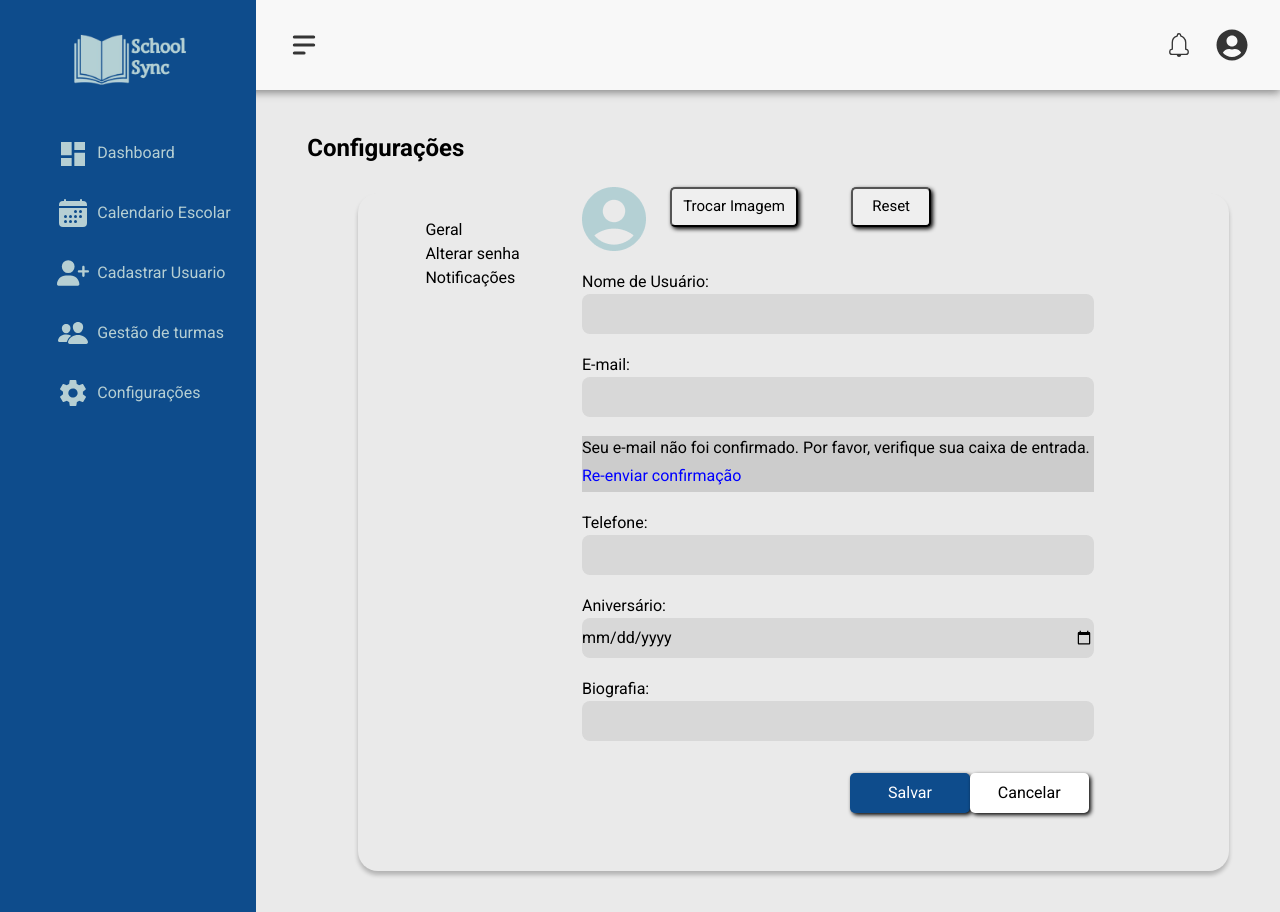
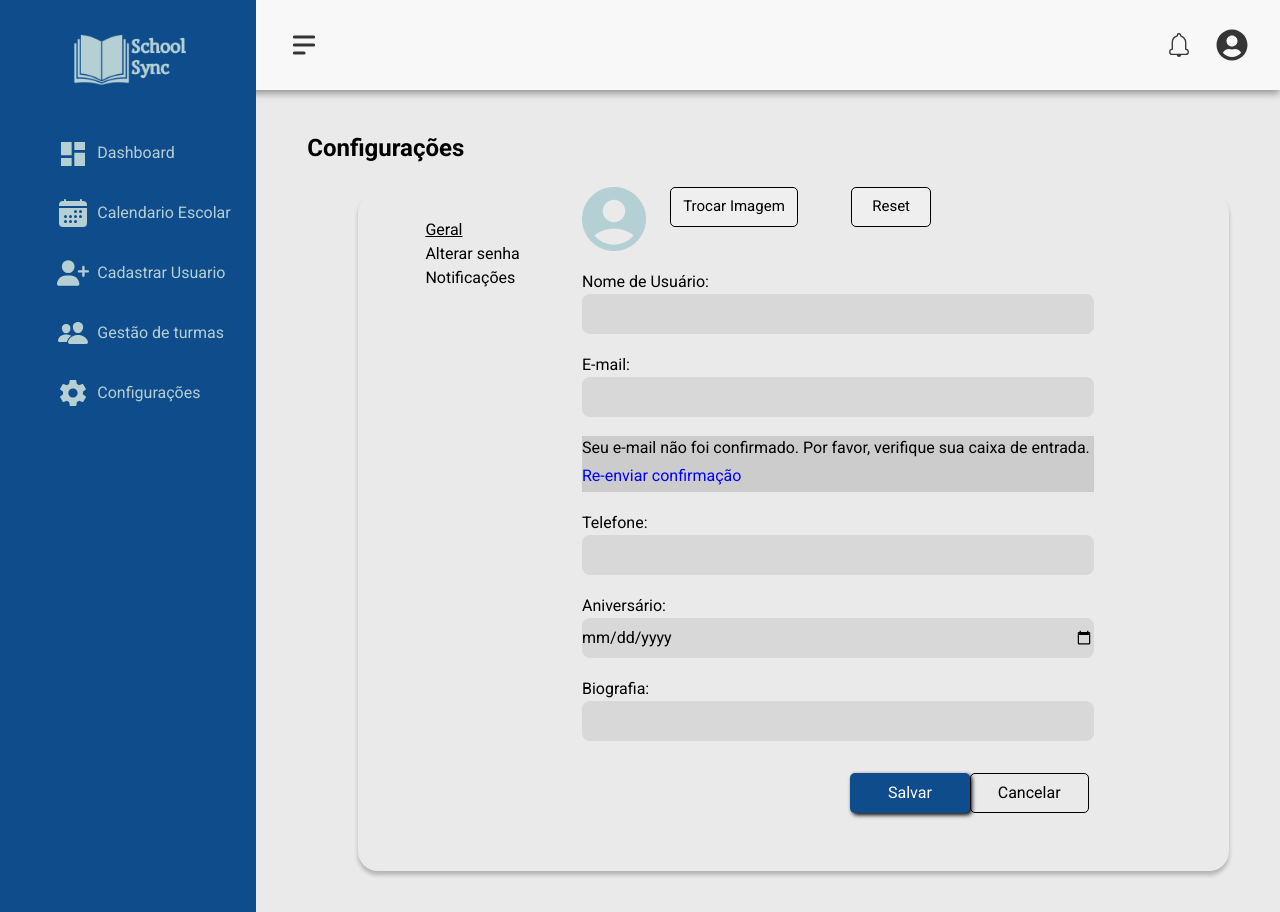
Before and after one commit to Alisonjs0/SchoolSync, a Next.js app: page /pages/configuracoesGeral in a window 1280 px wide. Built offline with nearby package versions, Linux system fonts and the light colour scheme.

Commit message:
modificações no css

```diff
--- a/app/pages/alterarsenhapt1/alterarsenhapt1.css
+++ b/app/pages/alterarsenhapt1/alterarsenhapt1.css
@@ -22,6 +22,10 @@ h3{
     display: grid;
     font-family: "Roboto", system-ui;
     color: black;
+ }
+
+ #senha{
+    text-decoration: underline;
  }
 
  .ctn-form{
@@ -82,8 +86,7 @@ input{
     border-radius: 5px;
     font-family: "Roboto", system-ui;
     font-size: 16px;
-    border: none;
-    box-shadow: 2px 2px 4px black;
+    border: 1px solid;
 }
 
 .Button button:hover {
--- a/app/pages/alterarsenhapt1/page.js
+++ b/app/pages/alterarsenhapt1/page.js
@@ -7,9 +7,9 @@ const AlterarSenhaPt1 = () => {
             <h3>Configurações</h3>
             <div className="container conteudoMenus">
                 <div className='ctn-sub-menus'>
-                        <a href="">Geral</a>
-                        <a href="">Alterar senha</a>
-                        <a href="">Notificações</a>
+                        <a href="" id='geral'>Geral</a>
+                        <a href="" id='senha'>Alterar senha</a>
+                        <a href="" id='not'>Notificações</a>
                 </div>
 
                 <div className='ctn-form'>
--- a/app/pages/alterarsenhapt2/alterarsenhapt2.css
+++ b/app/pages/alterarsenhapt2/alterarsenhapt2.css
@@ -29,6 +29,10 @@ h4{
     display: grid;
     font-family: "Roboto", system-ui;
     color: black;
+ }
+
+ #not{
+    text-decoration: underline;
  }
 
  label{
--- a/app/pages/alterarsenhapt2/page.js
+++ b/app/pages/alterarsenhapt2/page.js
@@ -7,9 +7,9 @@ const AlterarSenhaPt2 = () => {
             <h3>Configurações</h3>
             <div className="container conteudoMenus">
                 <div className='ctn-sub-menus'>
-                        <a href="">Geral</a>
-                        <a href="">Alterar senha</a>
-                        <a href="">Notificações</a>
+                        <a href="" id='geral'>Geral</a>
+                        <a href="" id='senha'>Alterar senha</a>
+                        <a href="" id='not'>Notificações</a>
                 </div>
 
                 <div className='ctn-form'>
--- a/app/pages/configuracoesGeral/configuracoesGeral.css
+++ b/app/pages/configuracoesGeral/configuracoesGeral.css
@@ -23,6 +23,10 @@ h3{
     font-family: "Roboto", system-ui;
     color: black;
  }
+
+#geral{
+    text-decoration: underline;
+}
 
 .icon{
    width: 10%;
@@ -98,13 +102,12 @@ h3{
 #CancelButton{
     width: 8rem;
     height: 2.5rem;
-    background: #fff;
+    background: none;
     color:black;
     border-radius: 5px;
     font-family: "Roboto", system-ui;
     font-size: 16px;
-    border: none;
-    box-shadow: 2px 2px 4px black;
+    border: 1px solid;
 }
 
 .Button-cd{
@@ -120,10 +123,11 @@ h3{
     height: 2.5rem;
     border-color: black;
     color:black;
+    background-color: none;
     border-radius: 5px;
     font-family: "Roboto", system-ui;
     font-size: 15px;
-    box-shadow: 2px 2px 4px black;
+    border: 1px solid;
 }
 
 #ResetButton{
@@ -131,10 +135,11 @@ h3{
     height: 2.5rem;
     border-color: black;
     color:black;
+    background-color: none;
     border-radius: 5px;
     font-family: "Roboto", system-ui;
     font-size: 15px;
-    box-shadow: 2px 2px 4px black;
+    border: 1px solid;
 }
 
 .Button{
@@ -153,7 +158,7 @@ h3{
 }
 
 .Button-cd button:hover {
-    background: #fff;
+    background: #CCCCCC;
     transform: scale(1.05);
     transition: .3s;
 }
--- a/app/pages/configuracoesGeral/page.js
+++ b/app/pages/configuracoesGeral/page.js
@@ -8,9 +8,9 @@ const ConfiguracoesGeral = () => {
             <div className="container conteudoMenus">
 
                 <div className='ctn-sub-menus'>
-                    <a href="">Geral</a>
-                    <a href="">Alterar senha</a>
-                    <a href="">Notificações</a>
+                    <a href="" id='geral'>Geral</a>
+                    <a href="" id='senha'>Alterar senha</a>
+                    <a href="" id='not'>Notificações</a>
                 </div>
 
                 {/* <div class="linha-vertical"></div>                     */}
```
